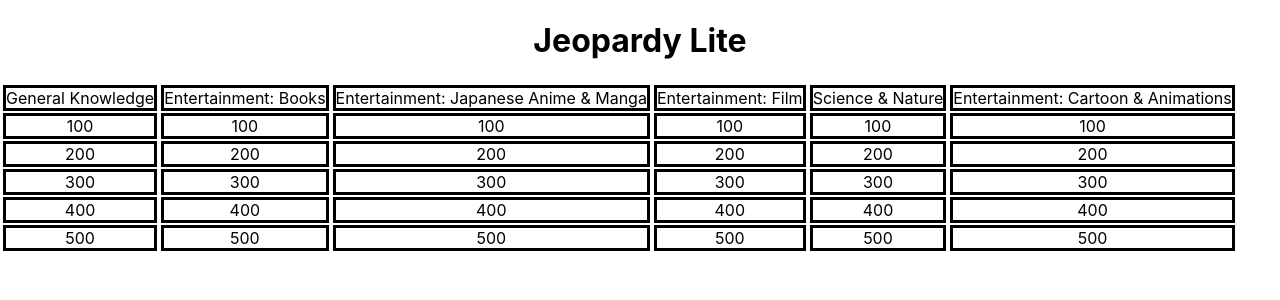
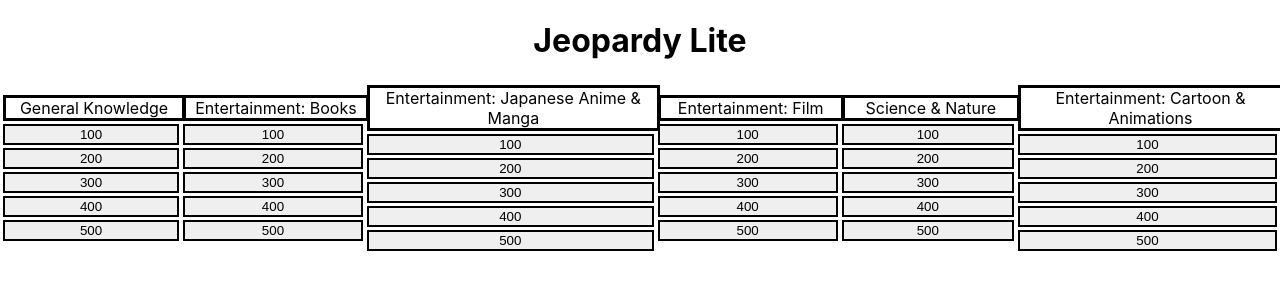
Before and after one commit to gloryleilani/jeopardy-lite, a React (Create React App) app: page / in a window 1280 px wide. Both pictures are taken after a click on the button "Play". Shown: the top 300 px of the page. Built offline with nearby package versions, Linux system fonts and the light colour scheme.

Commit message:
Component gets  question based on category

```diff
--- a/src/App.css
+++ b/src/App.css
@@ -15,8 +15,10 @@
   color: white;
 }
 
+/*Width of box is percentage of column */
 .small-box {
   border-style: solid;
   text-align: center;
   margin-bottom: 2px;
+  width: 100%;
 }
--- a/src/App.js
+++ b/src/App.js
@@ -1,6 +1,8 @@
 // import logo from './logo.svg';
 import './App.css';
 import React, { useEffect, useState } from 'react';
+//import { Route, Switch } from 'react-router-dom';
+
 import LandingPage from "./components/landing-page";
 import GameBoardContainer from "./components/game-board-container";
 import questionList from "./questions.json";
--- a/src/components/Large-single-item-container.js
+++ b/src/components/Large-single-item-container.js
@@ -3,10 +3,11 @@ import React from 'react';
 
 const LargeSingleItemContainer = props => {
 
-    return
+    return (
         <div>
-
+            <p>Hi</p>
         </div>
+    );
 }
 
 export default LargeSingleItemContainer
--- a/src/components/game-board-column.js
+++ b/src/components/game-board-column.js
@@ -1,42 +1,67 @@
 import React, { useEffect, useState } from 'react';
+import LargeSingleItemContainer from './Large-single-item-container';
 import SmallCategoryBox from './small-category-box';
-import GameSmallSingleItem from './small-point-box';
+import SmallPointBox from './small-point-box';
 
 
 const GameBoardColumn = props => {
 
-    const [questionsInCategory, setQuestionsInCategory] = useState(null);
-    const categoryQuestionComponents= [];
+    const [pointsInCategory, setPointsInCategory] = useState(null);
+    const [question, setQuestion] = useState(null);
+    const categoryPointComponents= [];
 
 
+    let seenQuestions = new Set()
+    //console.log("props.questions", props.questions)
+    for (let j in props.questions) {
+
+        //console.log("item in props.qs", props.questions[j]);
+        //console.log("category in round1Qs", props.questions[j].category);
+        //console.log("props.category", props.category);
+        if (props.category === props.questions[j].category && !seenQuestions.has(props.questions[j])) {
+            const question = props.questions[j].question;
+            console.log("question", question);
+            seenQuestions.add(props.questions[j]);
+            console.log("seenQs", seenQuestions)
+            break;
+        };
+    };
+
     const showQuestion = () => {
-        console.log("show question")
+        console.log("console show question:")
+        return (
+        <div>
+            <p> beeeep</p>
+        <LargeSingleItemContainer question={question}/>
+        </div>
+        )
+
     };
 
     useEffect(() => {
 
         //if round===1, factor=100, if round==2, factor == 200, if round==3, wager.
         for (let i=1; i<6; i++) {
-
             //console.log(i);
-            const questionComponent = <GameSmallSingleItem
+            const pointComponent = <SmallPointBox
                                         key={i}
                                         points={i*100}
                                         handleClick={showQuestion}
+
                                         />
 
-            categoryQuestionComponents.push(questionComponent);
+            categoryPointComponents.push(pointComponent);
         };
-        setQuestionsInCategory(categoryQuestionComponents);
-        console.log("state", questionsInCategory)
+        setPointsInCategory(categoryPointComponents);
+
     }, []);
+    console.log("state", pointsInCategory)
 
     return (
         <div>
             <SmallCategoryBox categoryName={props.category}/>
-            {questionsInCategory}
+            {pointsInCategory}
         </div>
-
     );
 }
 
--- a/src/components/game-board-container.js
+++ b/src/components/game-board-container.js
@@ -23,10 +23,13 @@ const GameBoardContainer = props => {
     //Set the categories for this game
     const round1Categories = categoryArray.slice(0,6);
     const round2Categories = categoryArray.slice(6,12);
-    const categoryQuestions = ""
+    const round3Categories = categoryArray.slice(12,)
+    console.log("round3 Qs", round3Categories)
+
+
+
 
     const [gameBoardColumns, setGameBoardColumns] = useState(null);
-
     const gameBoardColumnComponents = []
 
     // const categories = null;
@@ -37,6 +40,9 @@ const GameBoardContainer = props => {
     //     categories = round2Categories;
     // }
 
+
+
+
     useEffect(() => {
 
         for (let i=0; i<6; i++) {
@@ -44,11 +50,13 @@ const GameBoardContainer = props => {
             const gameBoardComponent = <GameBoardColumn
                                         key = {i}
                                         category={round1Categories[i]}
-                                        questions={categoryQuestions}
+                                        questions={props.questions}
                                         />
             gameBoardColumnComponents.push(gameBoardComponent);
         }
+
         setGameBoardColumns(gameBoardColumnComponents);
+        console.log("column components state", gameBoardColumns)
     }, []);
 
     return (
--- a/src/components/small-category-box.js
+++ b/src/components/small-category-box.js
@@ -1,7 +1,7 @@
 import React from 'react';
 
 const SmallCategoryBox = props => {
-    console.log(props.categoryName);
+    //console.log(props.categoryName);
 
     return (
         <div className="small-box">
--- a/src/components/small-point-box.js
+++ b/src/components/small-point-box.js
@@ -1,14 +1,16 @@
 import React from 'react';
 
+//Child of GameBoardColumn
 const SmallPointBox = props => {
-    console.log(props.points);
+
+    //console.log(props.points);
 
     return (
-        <div className="small-box">
-
+        <button
+            className="small-box"
+            onClick={props.handleClick}>
             {props.points}
-
-        </div>
+        </button>
     );
 }
 
```
